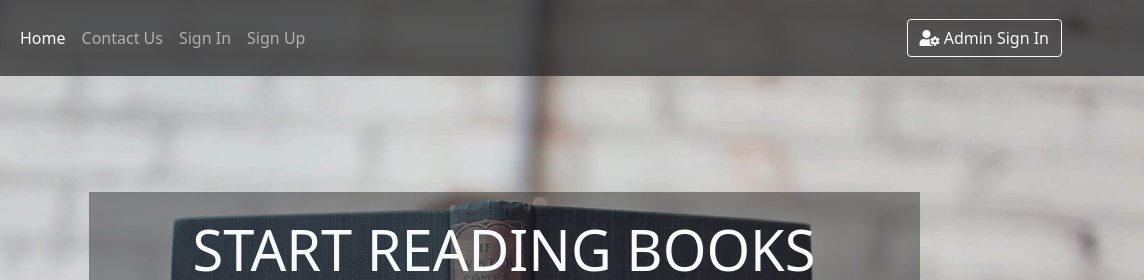
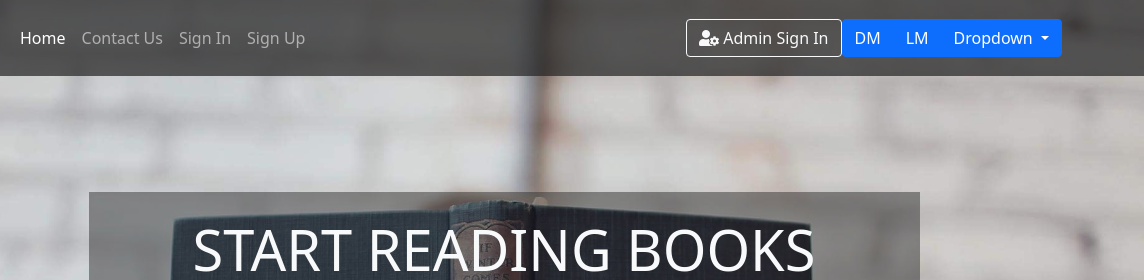
Before and after one commit to nimafaghihzadeh/UX1, a plain HTML site: page index.html in a window 1280 px wide. Shown: the top 280 px of the page, 136-1280 px from the left. Drawn offline with nearby package versions, Linux system fonts and the light colour scheme; files whose address does not match are found by name.

Commit message:
Update index.html

```diff
--- a/index.html
+++ b/index.html
@@ -44,6 +44,20 @@
               </li>
             </ul>
             <button class="btn btn-outline-light" data-bs-toggle="modal" data-bs-target="#admin-modal"><i class="fa fa-user-cog"></i> Admin Sign In</button>
+              <div class="btn-group" role="group" aria-label="Button group with nested dropdown">
+  <button type="button" class="btn btn-primary">DM</button>
+  <button type="button" class="btn btn-primary">LM</button>
+
+  <div class="btn-group" role="group">
+    <button id="btnGroupDrop1" type="button" class="btn btn-primary dropdown-toggle" data-bs-toggle="dropdown" aria-expanded="false">
+      Dropdown
+    </button>
+    <ul class="dropdown-menu" aria-labelledby="btnGroupDrop1">
+      <li><a class="dropdown-item" href="#">Dark mode</a></li>
+      <li><a class="dropdown-item" href="#">Light mode</a></li>
+    </ul>
+  </div>
+</div>
           </div>
         </div>
       </nav>
```
